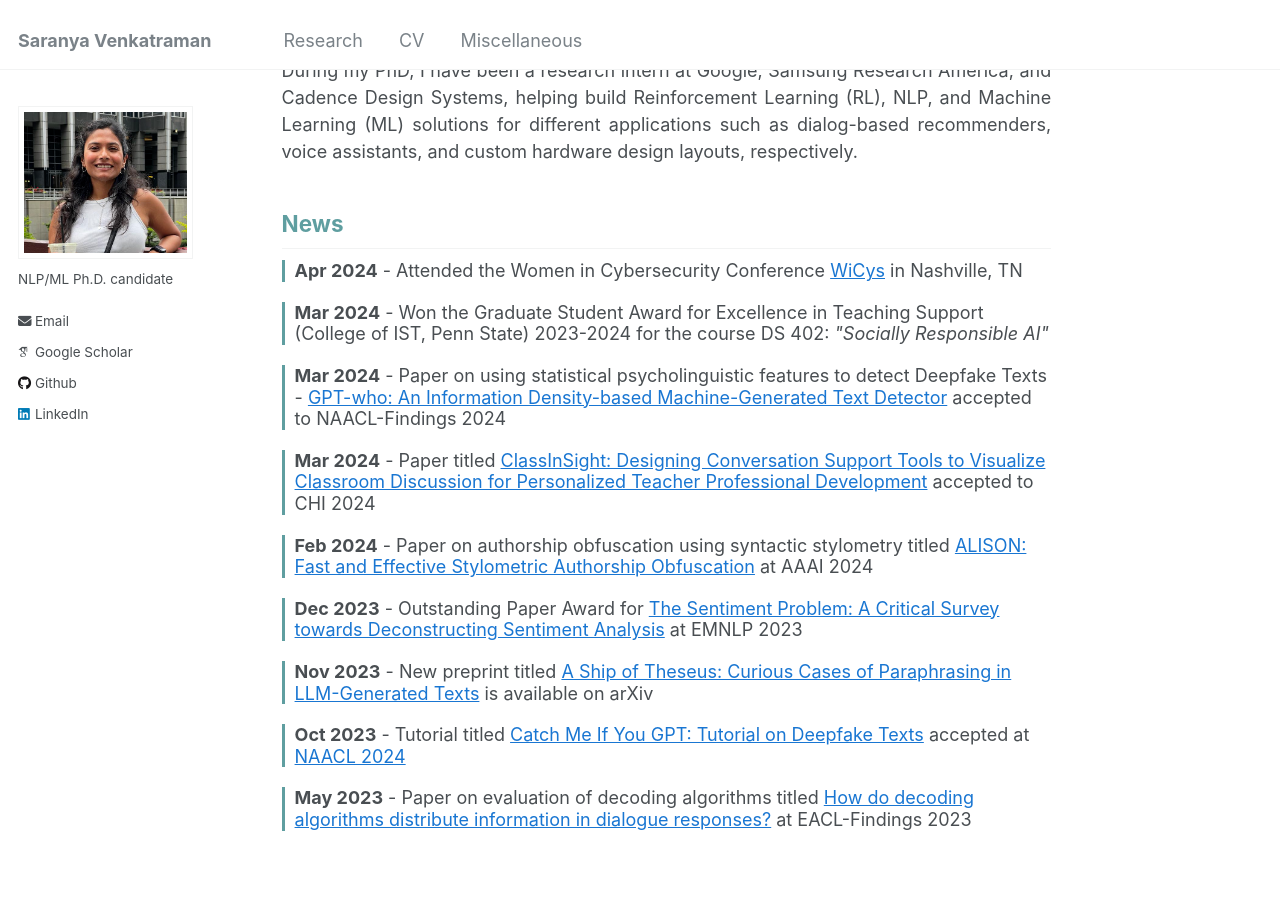
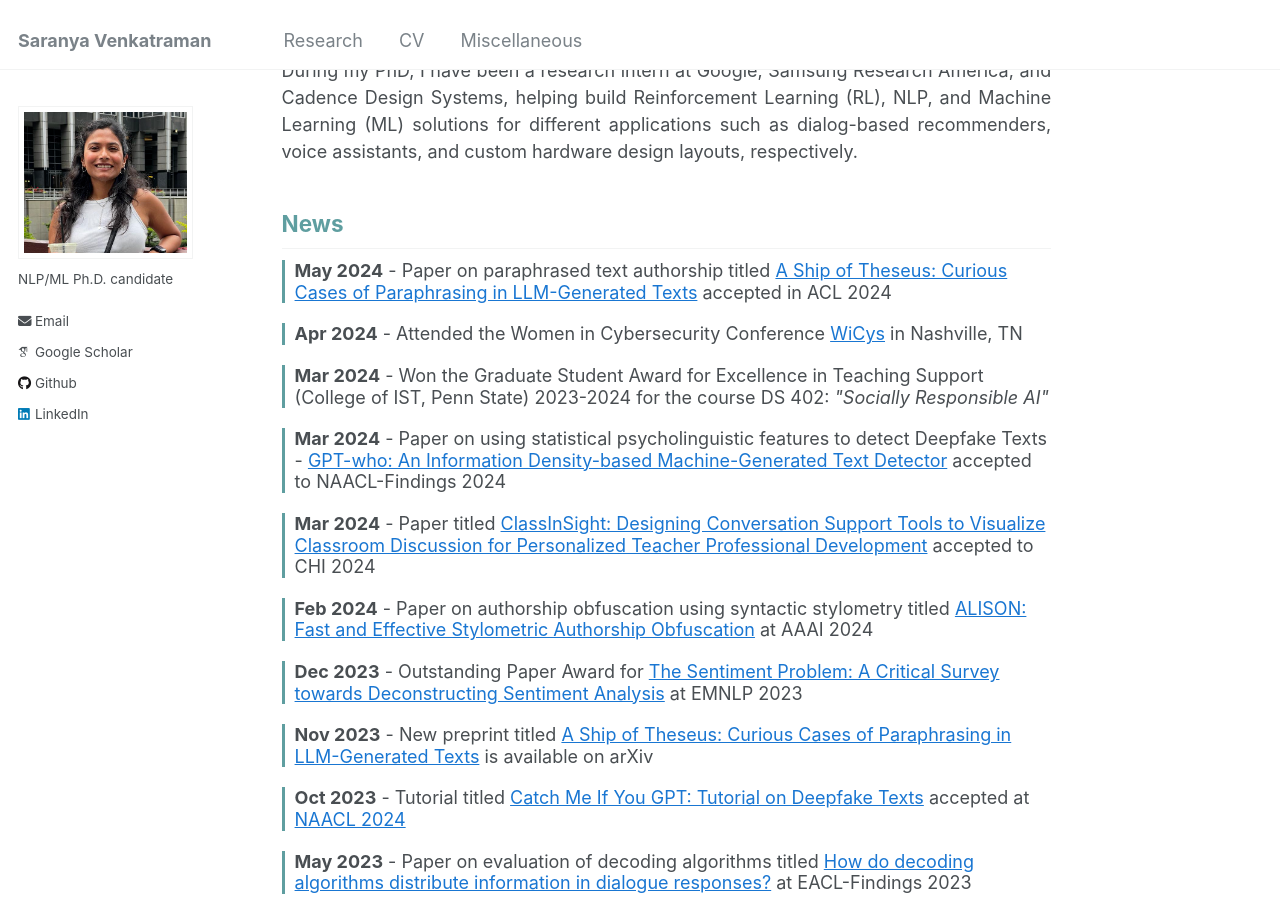
Before and after one commit to saranya-venkatraman/saranya-venkatraman.github.io, a Jekyll site: the page built from _pages/about.md, in a window 1280 px wide and 900 px high, scrolled down 366 px. Built offline with Jekyll 4.4.1, drawn with Linux system fonts in a browser that asks for light colours; some web fonts are replaced.

Commit message:
Update about.md

```diff
--- a/_pages/about.md
+++ b/_pages/about.md
@@ -42,6 +42,10 @@ redirect_from:
   <h2 style="color: #5F9EA0;">News</h2>
 
   <div class="news-item">
+    <h3><b>May 2024</b> - Paper on paraphrased text authorship titled <a href="https://arxiv.org/abs/2311.08374" target="_blank" style="color: #1976d2;">A Ship of Theseus: Curious Cases of Paraphrasing in LLM-Generated Texts</a> accepted in ACL 2024</h3>
+  </div>
+
+  <div class="news-item">
     <h3><b>Apr 2024</b> - Attended the Women in Cybersecurity Conference <a href="https://www.wicys.org/events/wicys-2024/" target="_blank" style="color: #1976d2;">WiCys</a> in Nashville, TN</h3>
   </div>
 
```
